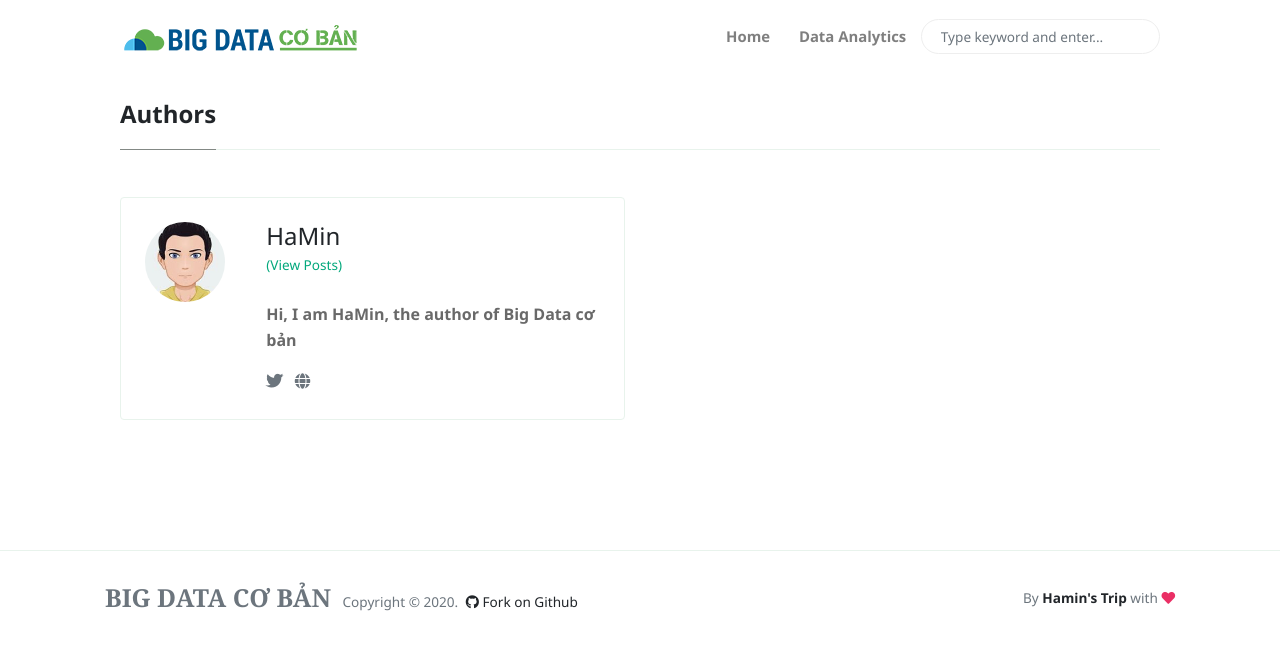
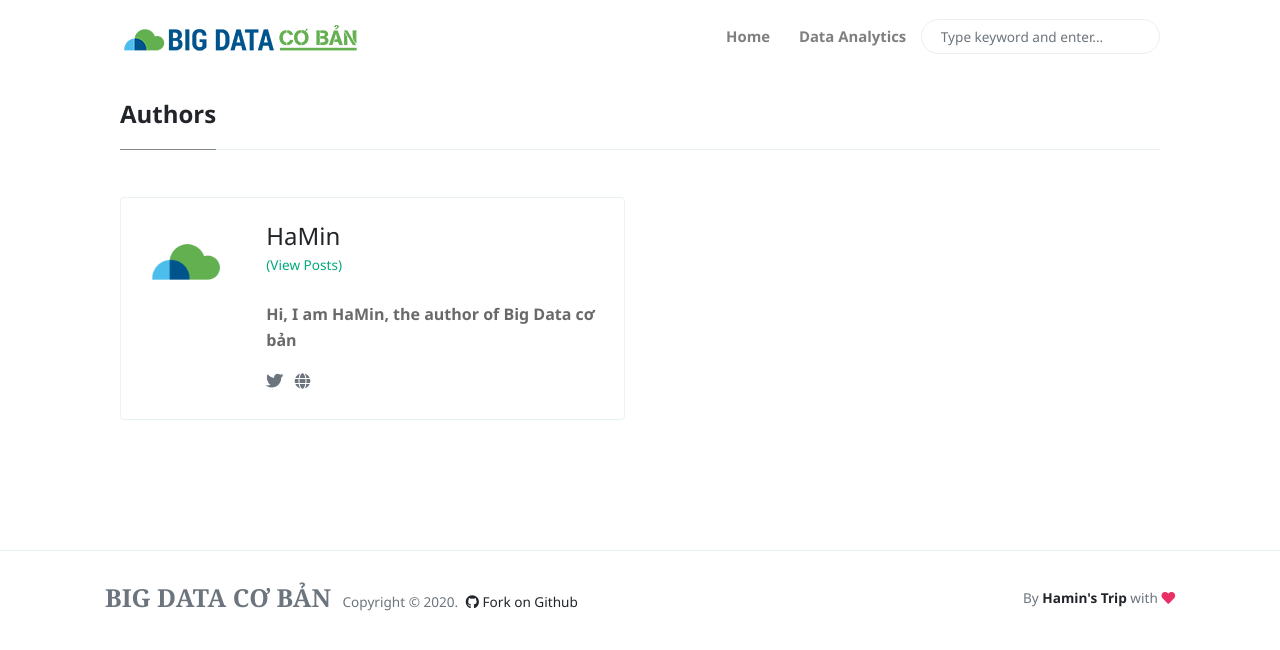
Before and after one commit to haminlib/bigdatacoban.github.io, a Jekyll site: the page built from _pages/authors-list.html, in a window 1280 px wide. Shown: the top 650 px of the page. Built offline with Jekyll 4.4.1, drawn with Linux system fonts in a browser that asks for light colours; nearby versions of some CDN libraries.

Commit message:
Update _config.yml

```diff
--- a/_config.yml
+++ b/_config.yml
@@ -22,7 +22,7 @@ authors:
     hamin:
       name:           HaMin
       site:           https://bigdatacoban.com
-      avatar:         /assets/images/avatar1.jpg
+      avatar:         /assets/images/avatar.png
       bio:            "Hi, I am HaMin, the author of Big Data cơ bản"
       email:          hamintrip@gmail.com
       twitter:        https://twitter.com/hamintrip
```
